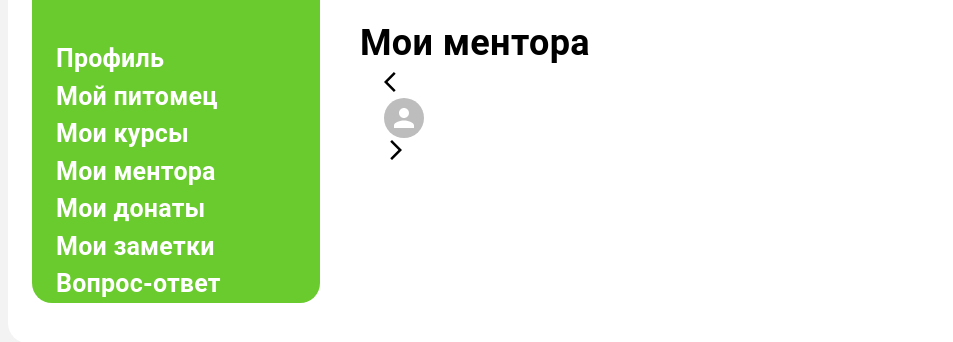
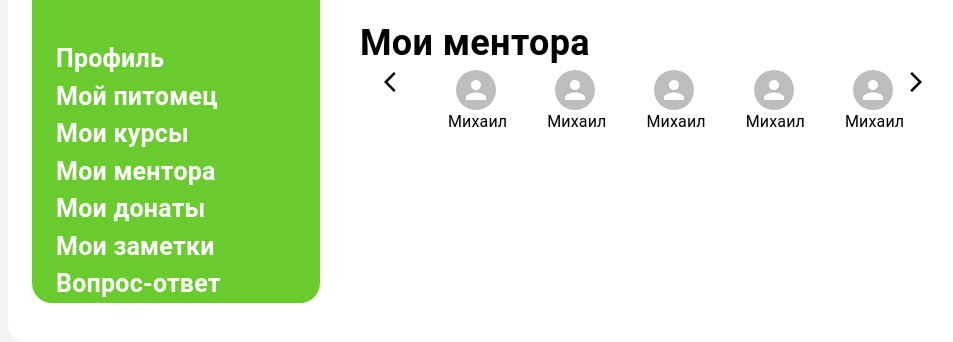
Before and after one commit to fox1206/fatcode-frontend, a Next.js app: page /profile/mentors in a window 1280 px wide. Shown: the top 342 px of the page, without its empty margins (32-985 px from the left). Built offline with nearby package versions, Linux system fonts and the light colour scheme.

Commit message:
mentor list

```diff
--- /dev/null
+++ b/components/profile/MentorList.tsx
@@ -0,0 +1,31 @@
+import React from "react";
+import {Avatar, Grid, Typography} from "@mui/material";
+import ArrowBackIosIcon from "@mui/icons-material/ArrowBackIos";
+import ArrowForwardIosIcon from "@mui/icons-material/ArrowForwardIos";
+
+
+const MentorList = ({mentor}) => {
+  return(
+        <>
+            <Grid container>
+                <ArrowBackIosIcon/>
+                {mentor.map(item=>(<>
+                        <Grid ml={5}>
+                            <Grid ml={1}>
+                                <Avatar/>
+                            </Grid>
+                            <Typography>
+                                {item.text}
+                            </Typography>
+                        </Grid>
+                    </>
+                ))}
+                <Grid>
+                    <ArrowForwardIosIcon/>
+                </Grid>
+            </Grid>
+        </>
+  )
+}
+
+export default MentorList
--- a/pages/profile/mentors.tsx
+++ b/pages/profile/mentors.tsx
@@ -4,23 +4,25 @@ import ProfileTitle from "../../components/profile/ProfileTitle";
 import {Avatar, Container, Grid} from "@mui/material";
 import ArrowBackIosIcon from '@mui/icons-material/ArrowBackIos';
 import ArrowForwardIosIcon from '@mui/icons-material/ArrowForwardIos';
+import MentorList from "../../components/profile/MentorList";
 
 const Mentors = () => {
+    const mentor = [
+        {key: 1, text:"Михаил"},
+        {key: 2, text:"Михаил"},
+        {key: 3, text:"Михаил"},
+        {key: 4, text:"Михаил"},
+        {key: 5, text:"Михаил"},
+    ]
     return(
         <BackgoundUser>
             <ProfileTitle text={"Мои ментора"}/>
-            <Grid container xs>
-                <Grid>
-                    <Container>
-                        <Grid xs={1}>
-                            <ArrowBackIosIcon/>
-                        </Grid>
-                        <Grid>
-                            <Avatar/>
-                        </Grid>
-                        <Grid><ArrowForwardIosIcon/></Grid>
-                    </Container>
-                </Grid>
+            <Grid container>
+                <Container>
+                    <Grid xs={10}>
+                        <MentorList mentor={mentor}/>
+                    </Grid>
+                </Container>
             </Grid>
         </BackgoundUser>
     )
```
